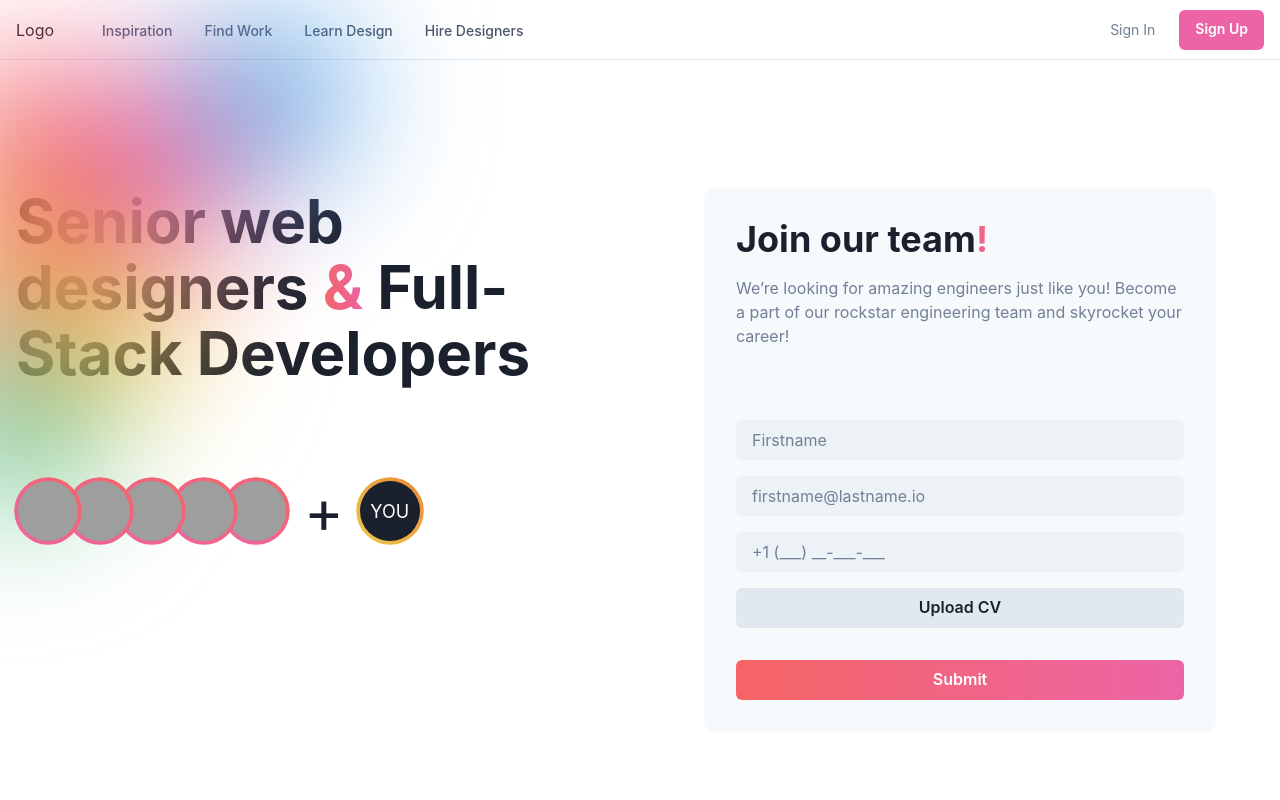
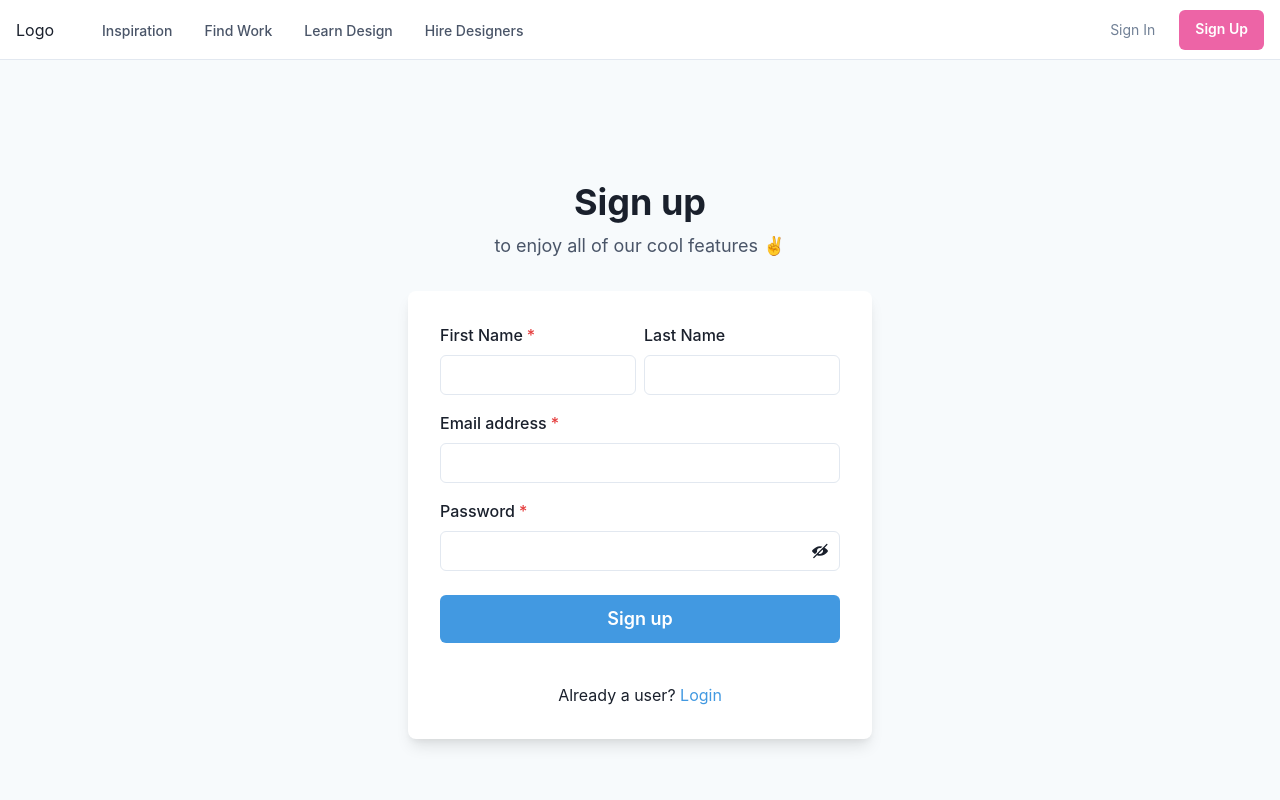
Before and after one commit to 2advancesolutions/next13taxi, a Next.js app in the folder taxi-share/: page /signup in a window 1280 px wide. Shown: the top 800 px of the page. Built offline with nearby package versions, Linux system fonts and the light colour scheme; grey boxes are pictures that could not be loaded.

Commit message:
updated sign up page

```diff
--- a/taxi-share/app/signup/page.tsx
+++ b/taxi-share/app/signup/page.tsx
@@ -1,222 +1,101 @@
 
 "use client"
 import {
+  Flex,
   Box,
-    Flex,
+  FormControl,
+  FormLabel,
+  Input,
+  InputGroup,
+  HStack,
+  InputRightElement,
   Stack,
+  Button,
   Heading,
   Text,
-    Container,
-    Input,
-    Button,
-    SimpleGrid,
-    Avatar,
-    AvatarGroup,
-    useBreakpointValue,
-    IconProps,
-    Icon,
+  useColorModeValue,
+  Link,
 } from '@chakra-ui/react';
+import { useState } from 'react';
+import { ViewIcon, ViewOffIcon } from '@chakra-ui/icons';
 
-  const avatars = [
-    {
-      name: 'Ryan Florence',
-      url: 'https://bit.ly/ryan-florence',
-    },
-    {
-      name: 'Segun Adebayo',
-      url: 'https://bit.ly/sage-adebayo',
-    },
-    {
-      name: 'Kent Dodds',
-      url: 'https://bit.ly/kent-c-dodds',
-    },
-    {
-      name: 'Prosper Otemuyiwa',
-      url: 'https://bit.ly/prosper-baba',
-    },
-    {
-      name: 'Christian Nwamba',
-      url: 'https://bit.ly/code-beast',
-    },
-  ];
+export default function Signup() {
+  const [showPassword, setShowPassword] = useState(false);
 
-  export default function SignUp() {
   return (
-      <Box position={'relative'}>
-        <Container
-          as={SimpleGrid}
-          maxW={'7xl'}
-          columns={{ base: 1, md: 2 }}
-          spacing={{ base: 10, lg: 32 }}
-          py={{ base: 10, sm: 20, lg: 32 }}>
-          <Stack spacing={{ base: 10, md: 20 }}>
-            <Heading
-              lineHeight={1.1}
-              fontSize={{ base: '3xl', sm: '4xl', md: '5xl', lg: '6xl' }}>
-              Senior web designers{' '}
-              <Text
-                as={'span'}
-                bgGradient="linear(to-r, red.400,pink.400)"
-                bgClip="text">
-                &
-              </Text>{' '}
-              Full-Stack Developers
-            </Heading>
-            <Stack direction={'row'} spacing={4} align={'center'}>
-              <AvatarGroup>
-                {avatars.map((avatar) => (
-                  <Avatar
-                    key={avatar.name}
-                    name={avatar.name}
-                    src={avatar.url}
-                    size={useBreakpointValue({ base: 'md', md: 'lg' })}
-                    position={'relative'}
-                    zIndex={2}
-                    _before={{
-                      content: '""',
-                      width: 'full',
-                      height: 'full',
-                      rounded: 'full',
-                      transform: 'scale(1.125)',
-                      bgGradient: 'linear(to-bl, red.400,pink.400)',
-                      position: 'absolute',
-                      zIndex: -1,
-                      top: 0,
-                      left: 0,
-                    }}
-                  />
-                ))}
-              </AvatarGroup>
-              <Text fontFamily={'heading'} fontSize={{ base: '4xl', md: '6xl' }}>
-                +
-              </Text>
     <Flex
+      minH={'100vh'}
       align={'center'}
       justify={'center'}
-                fontFamily={'heading'}
-                fontSize={{ base: 'sm', md: 'lg' }}
-                bg={'gray.800'}
+      bg={useColorModeValue('gray.50', 'gray.800')}>
+      <Stack spacing={8} mx={'auto'} maxW={'lg'} py={12} px={6}>
+        <Stack align={'center'}>
+          <Heading fontSize={'4xl'} textAlign={'center'}>
+            Sign up
+          </Heading>
+          <Text fontSize={'lg'} color={'gray.600'}>
+            to enjoy all of our cool features ✌️
+          </Text>
+        </Stack>
+        <Box
+          rounded={'lg'}
+          bg={useColorModeValue('white', 'gray.700')}
+          boxShadow={'lg'}
+          p={8}>
+          <Stack spacing={4}>
+            <HStack>
+              <Box>
+                <FormControl id="firstName" isRequired>
+                  <FormLabel>First Name</FormLabel>
+                  <Input type="text" />
+                </FormControl>
+              </Box>
+              <Box>
+                <FormControl id="lastName">
+                  <FormLabel>Last Name</FormLabel>
+                  <Input type="text" />
+                </FormControl>
+              </Box>
+            </HStack>
+            <FormControl id="email" isRequired>
+              <FormLabel>Email address</FormLabel>
+              <Input type="email" />
+            </FormControl>
+            <FormControl id="password" isRequired>
+              <FormLabel>Password</FormLabel>
+              <InputGroup>
+                <Input type={showPassword ? 'text' : 'password'} />
+                <InputRightElement h={'full'}>
+                  <Button
+                    variant={'ghost'}
+                    onClick={() =>
+                      setShowPassword((showPassword) => !showPassword)
+                    }>
+                    {showPassword ? <ViewIcon /> : <ViewOffIcon />}
+                  </Button>
+                </InputRightElement>
+              </InputGroup>
+            </FormControl>
+            <Stack spacing={10} pt={2}>
+              <Button
+                loadingText="Submitting"
+                size="lg"
+                bg={'blue.400'}
                 color={'white'}
-                rounded={'full'}
-                minWidth={useBreakpointValue({ base: '44px', md: '60px' })}
-                minHeight={useBreakpointValue({ base: '44px', md: '60px' })}
-                position={'relative'}
-                _before={{
-                  content: '""',
-                  width: 'full',
-                  height: 'full',
-                  rounded: 'full',
-                  transform: 'scale(1.125)',
-                  bgGradient: 'linear(to-bl, orange.400,yellow.400)',
-                  position: 'absolute',
-                  zIndex: -1,
-                  top: 0,
-                  left: 0,
+                _hover={{
+                  bg: 'blue.500',
                 }}>
-                YOU
-              </Flex>
+                Sign up
+              </Button>
+            </Stack>
+            <Stack pt={6}>
+              <Text align={'center'}>
+                Already a user? <Link color={'blue.400'}>Login</Link>
+              </Text>
             </Stack>
           </Stack>
-          <Stack
-            bg={'gray.50'}
-            rounded={'xl'}
-            p={{ base: 4, sm: 6, md: 8 }}
-            spacing={{ base: 8 }}
-            maxW={{ lg: 'lg' }}>
-            <Stack spacing={4}>
-              <Heading
-                color={'gray.800'}
-                lineHeight={1.1}
-                fontSize={{ base: '2xl', sm: '3xl', md: '4xl' }}>
-                Join our team
-                <Text
-                  as={'span'}
-                  bgGradient="linear(to-r, red.400,pink.400)"
-                  bgClip="text">
-                  !
-                </Text>
-              </Heading>
-              <Text color={'gray.500'} fontSize={{ base: 'sm', sm: 'md' }}>
-                We’re looking for amazing engineers just like you! Become a part
-                of our rockstar engineering team and skyrocket your career!
-              </Text>
+        </Box>
       </Stack>
-            <Box as={'form'} mt={10}>
-              <Stack spacing={4}>
-                <Input
-                  placeholder="Firstname"
-                  bg={'gray.100'}
-                  border={0}
-                  color={'gray.500'}
-                  _placeholder={{
-                    color: 'gray.500',
-                  }}
-                />
-                <Input
-                  placeholder="firstname@lastname.io"
-                  bg={'gray.100'}
-                  border={0}
-                  color={'gray.500'}
-                  _placeholder={{
-                    color: 'gray.500',
-                  }}
-                />
-                <Input
-                  placeholder="+1 (___) __-___-___"
-                  bg={'gray.100'}
-                  border={0}
-                  color={'gray.500'}
-                  _placeholder={{
-                    color: 'gray.500',
-                  }}
-                />
-                <Button fontFamily={'heading'} bg={'gray.200'} color={'gray.800'}>
-                  Upload CV
-                </Button>
-              </Stack>
-              <Button
-                fontFamily={'heading'}
-                mt={8}
-                w={'full'}
-                bgGradient="linear(to-r, red.400,pink.400)"
-                color={'white'}
-                _hover={{
-                  bgGradient: 'linear(to-r, red.400,pink.400)',
-                  boxShadow: 'xl',
-                }}>
-                Submit
-              </Button>
-            </Box>
-            form
-          </Stack>
-        </Container>
-        <Blur
-          position={'absolute'}
-          top={-10}
-          left={-10}
-          style={{ filter: 'blur(70px)' }}
-        />
-      </Box>
+    </Flex>
   );
 }
-
-  export const Blur = (props: IconProps) => {
-    return (
-      <Icon
-        width={useBreakpointValue({ base: '100%', md: '40vw', lg: '30vw' })}
-        zIndex={useBreakpointValue({ base: -1, md: -1, lg: 0 })}
-        height="560px"
-        viewBox="0 0 528 560"
-        fill="none"
-        xmlns="http://www.w3.org/2000/svg"
-        {...props}>
-        <circle cx="71" cy="61" r="111" fill="#F56565" />
-        <circle cx="244" cy="106" r="139" fill="#ED64A6" />
-        <circle cy="291" r="139" fill="#ED64A6" />
-        <circle cx="80.5" cy="189.5" r="101.5" fill="#ED8936" />
-        <circle cx="196.5" cy="317.5" r="101.5" fill="#ECC94B" />
-        <circle cx="70.5" cy="458.5" r="101.5" fill="#48BB78" />
-        <circle cx="426.5" cy="-0.5" r="101.5" fill="#4299E1" />
-      </Icon>
-    );
-  };
```
Lines whose indentation alone changed are shown as unchanged.
